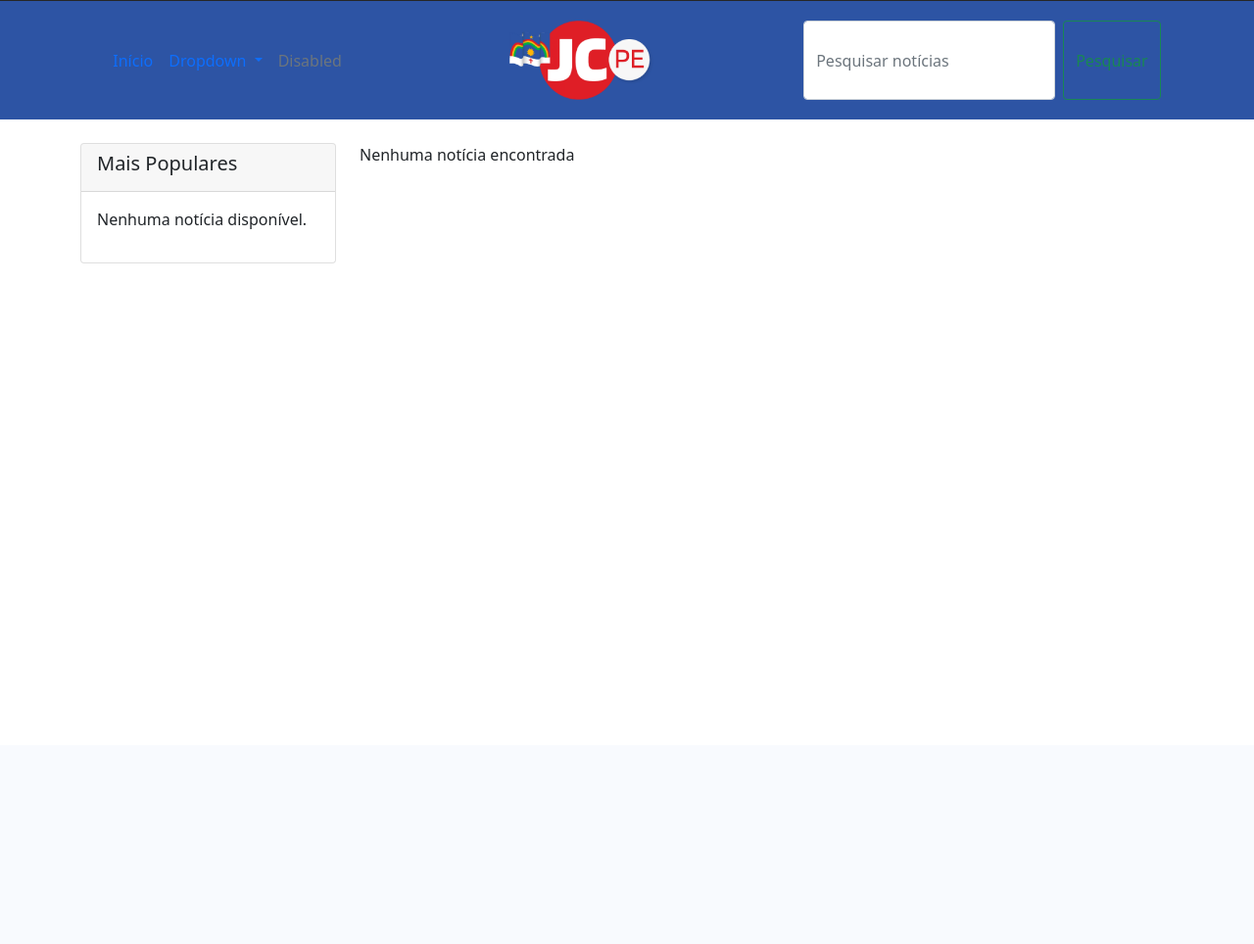
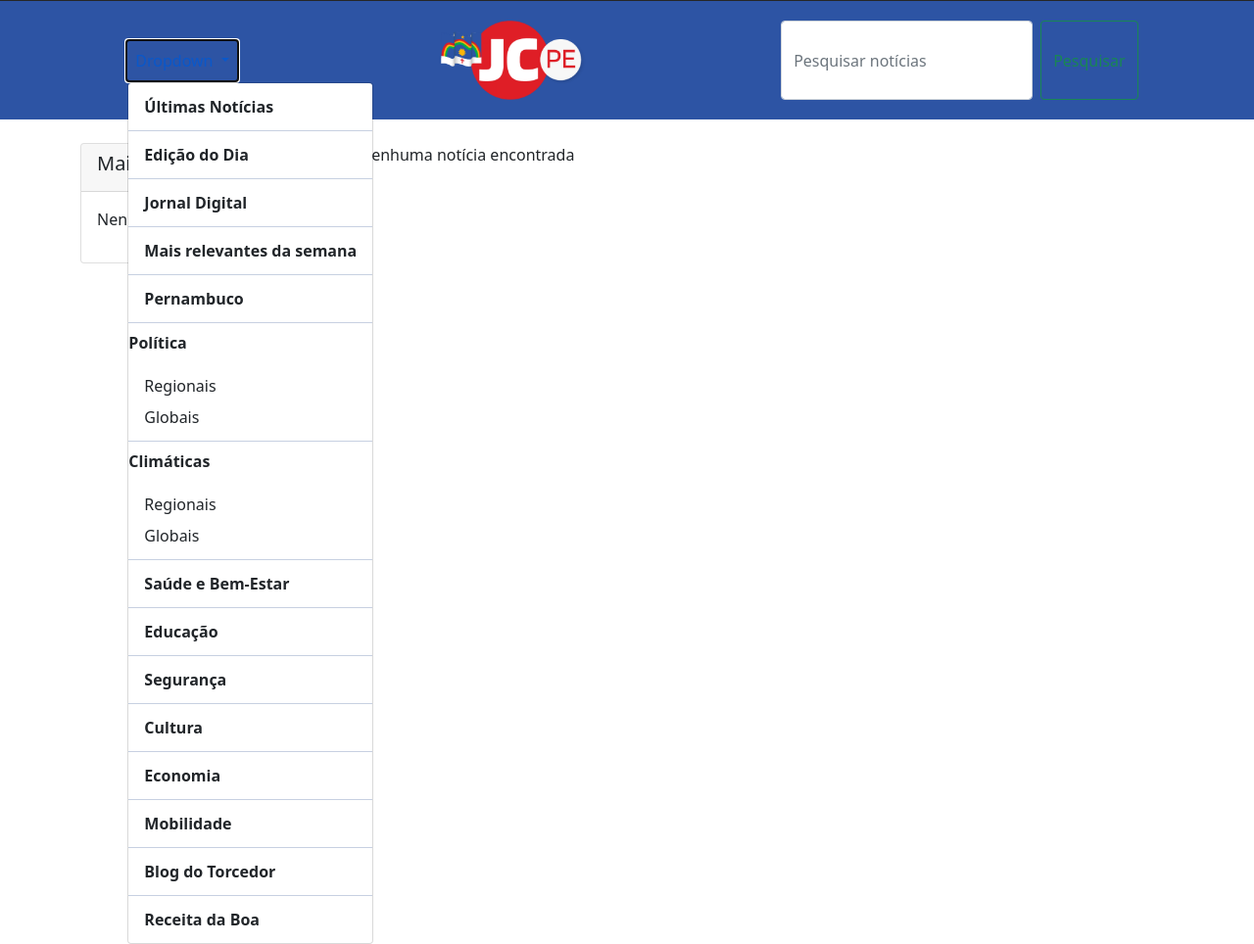
Before and after one commit to AnzinFelipe/Lumen, a Django app: page /economia/ in a window 1280 px wide, after a click on "Dropdown". Shown: the part 39-1003 px from the top of the page at 98% size. Before the commit the page ends 308 px from the top, so only its background shows below. Run offline with Django 5.2, Linux system fonts and the light colour scheme; data that the repository does not hold is empty.

Commit message:
Adicionadas algumas opções no menu hambúrguer

```diff
--- a/portal/static/portal/css/style.css
+++ b/portal/static/portal/css/style.css
@@ -35,6 +35,22 @@ header #header_jc{
 header #header_jc img {
   height: 80.5px;
   width: 150px;
+}
+
+.dropdown-menu a{
+  font-weight: bold;
+}
+
+.dropdown-divider{
+  background-color: #2D54A4;
+}
+
+.submenu p {
+  font-weight: bold;
+}
+
+.submenu a {
+  font-weight: normal;
 }
 
 .opacidade {
--- a/portal/templates/portal/base.html
+++ b/portal/templates/portal/base.html
@@ -42,22 +42,49 @@
           </button>
           <div class="collapse navbar-collapse" id="navbarSupportedContent">
             <ul class="navbar-nav me-auto mb-2 mb-lg-0">
-              <li class="nav-item">
-                <a class="nav-link active" aria-current="page" href="#">Início</a>
-              </li>
               <li class="nav-item dropdown">
                 <a class="nav-link dropdown-toggle" href="#" role="button" data-bs-toggle="dropdown" aria-expanded="false">
                   Dropdown
                 </a>
                 <ul class="dropdown-menu">
-                  <li><a class="dropdown-item" href="#">Action</a></li>
-                  <li><a class="dropdown-item" href="#">Another action</a></li>
+                  <li><a class="dropdown-item" href="#">Últimas Notícias</a></li>
                   <li><hr class="dropdown-divider"></li>
-                  <li><a class="dropdown-item" href="#">Something else here</a></li>
+                  <li><a class="dropdown-item" href="#">Edição do Dia</a></li>
+                  <li><hr class="dropdown-divider"></li>
+                  <li><a class="dropdown-item" href="#">Jornal Digital</a></li>
+                  <li><hr class="dropdown-divider"></li>
+                  <li><a class="dropdown-item" href="#">Mais relevantes da semana</a></li>
+                  <li><hr class="dropdown-divider"></li>
+                  <li><a class="dropdown-item" href="#">Pernambuco</a></li>
+                  <li><hr class="dropdown-divider"></li>
+                  <div class = "Submenu">
+                    <li><p>Política</p></li>
+                    <li><a class="dropdown-item" href="#">Regionais</a></li>
+                    <li><a class="dropdown-item" href="#">Globais</a></li>
+                  </div>
+                  <li><hr class="dropdown-divider"></li>
+                  <div class = "Submenu">
+                    <li><p>Climáticas</p></li>
+                    <li><a class="dropdown-item" href="#">Regionais</a></li>
+                    <li><a class="dropdown-item" href="#">Globais</a></li>
+                  </div>
+                  <li><hr class="dropdown-divider"></li>
+                  <li><a class="dropdown-item" href="#">Saúde e Bem-Estar</a></li>
+                  <li><hr class="dropdown-divider"></li>
+                  <li><a class="dropdown-item" href="#">Educação</a></li>
+                  <li><hr class="dropdown-divider"></li>
+                  <li><a class="dropdown-item" href="#">Segurança</a></li>
+                  <li><hr class="dropdown-divider"></li>
+                  <li><a class="dropdown-item" href="#">Cultura</a></li>
+                  <li><hr class="dropdown-divider"></li>
+                  <li><a class="dropdown-item" href="{% url 'economia' %}">Economia</a></li>
+                  <li><hr class="dropdown-divider"></li>
+                  <li><a class="dropdown-item" href="#">Mobilidade</a></li>
+                  <li><hr class="dropdown-divider"></li>
+                  <li><a class="dropdown-item" href= "{% url 'esportes' %}">Blog do Torcedor</a></li>
+                  <li><hr class="dropdown-divider"></li>
+                  <li><a class="dropdown-item" href="#">Receita da Boa</a></li>
                 </ul>
-              </li>
-              <li class="nav-item">
-                <a class="nav-link disabled" aria-disabled="true">Disabled</a>
               </li>
             </ul>
           </div>
```
Also changed, not shown: 1 other file.
